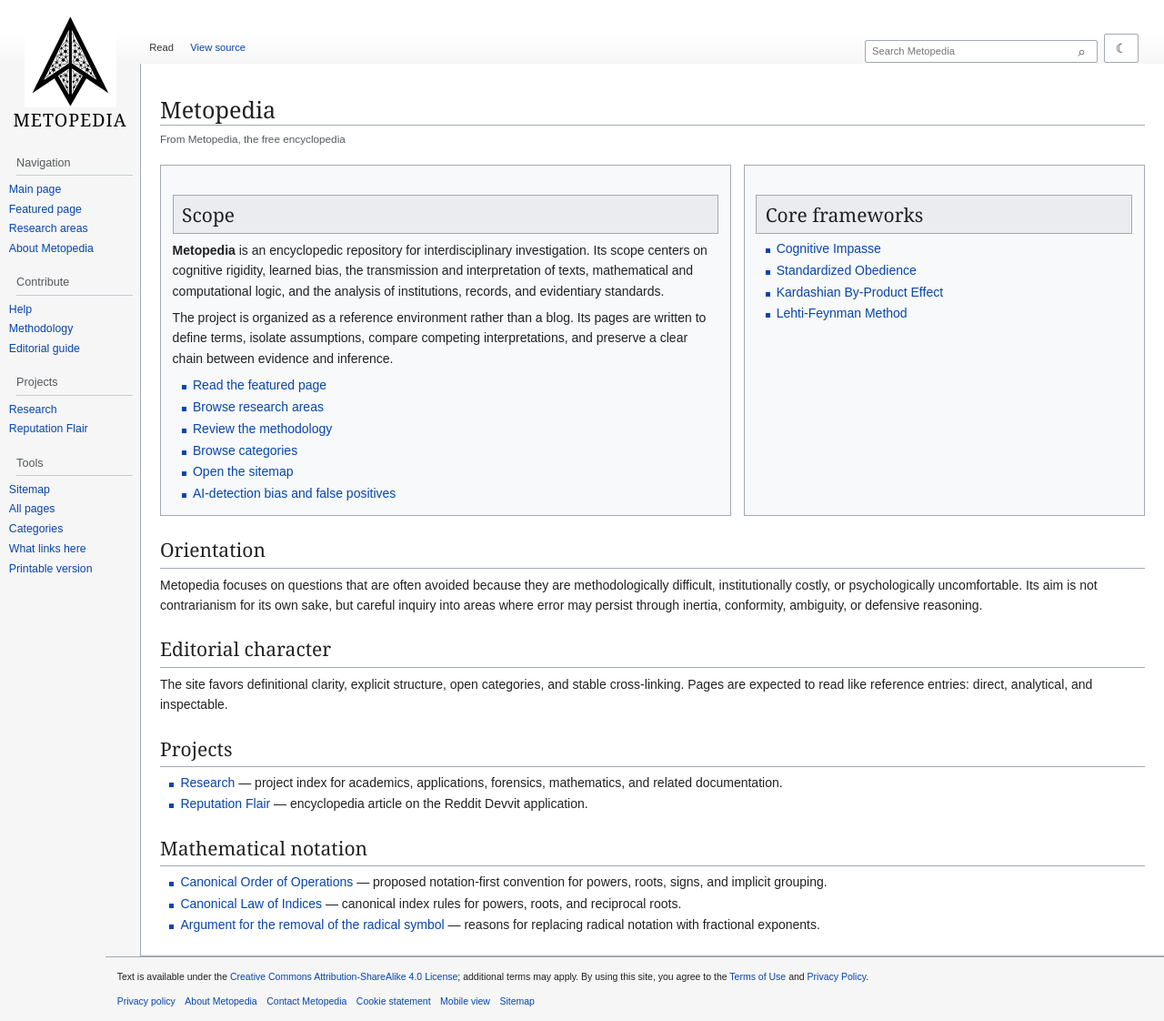
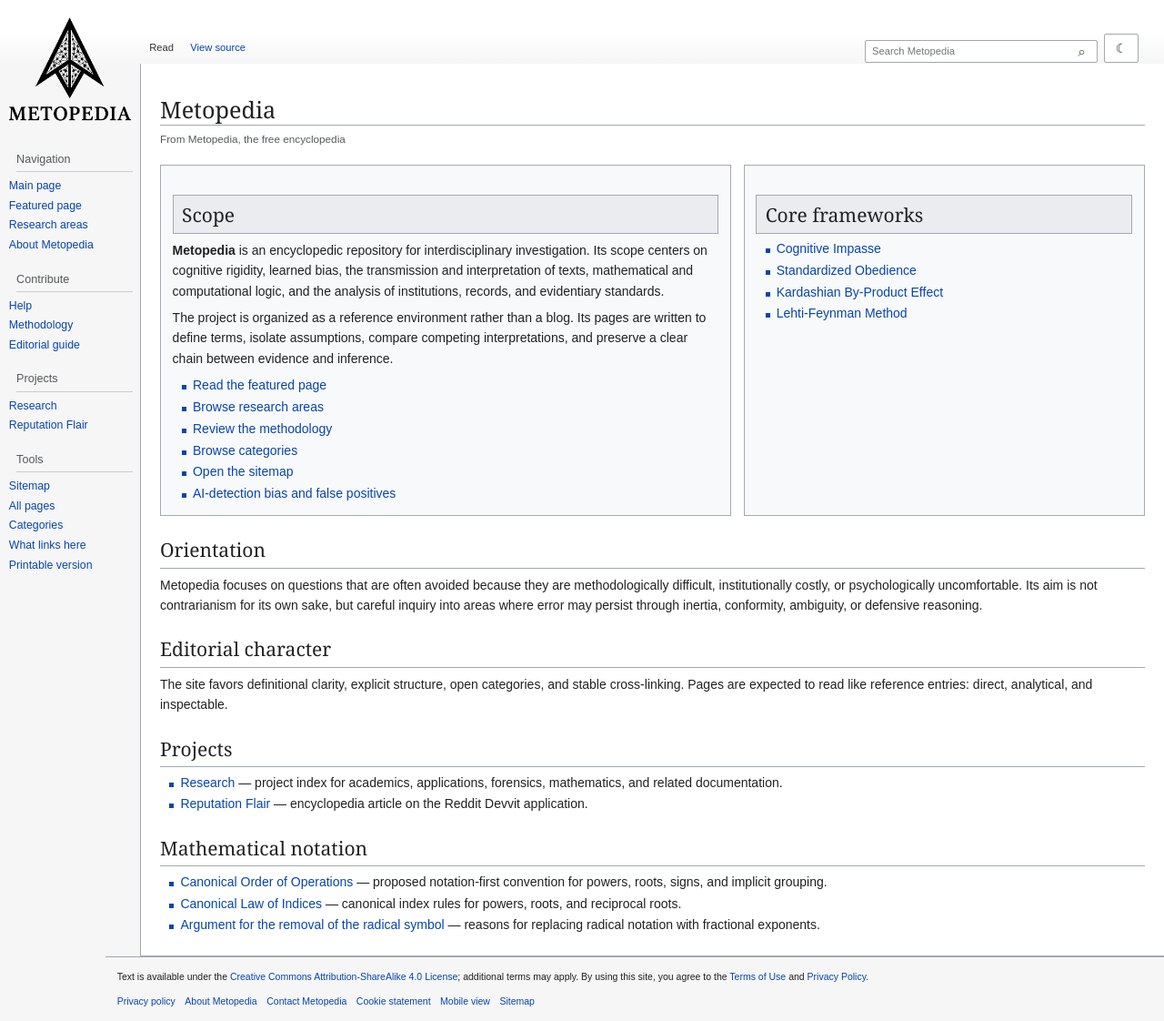
Before and after one commit to andylehti/metopedia, a Jekyll site: the page built from index.md, in a window 1280 px wide. Shown: the whole page at 91% size. Built offline with Jekyll 4.4.1, drawn with Linux system fonts in a browser that asks for light colours.

Commit message:
Update A 2/2
Signed-off-by: Andrew Lehti <53940535+andylehti@users.noreply.github.com>

```diff
--- a/Assets/css/metopedia.css
+++ b/Assets/css/metopedia.css
@@ -28,9 +28,8 @@
         #bodyContent { min-width: 0; }
         #mw-panel { position: absolute; top: 0; width: 11em; left: 0; padding-top: 1em; }
 
-        #p-logo { display: flex; flex-direction: column; align-items: center; width: 11em; margin-bottom: 1em; text-decoration: none; text-align: center; }
-        #p-logo-mark { width: 11em; height: 7.6em; background-position: center center; background-repeat: no-repeat; }
-        #p-logo-text { font-family: var(--heading-font); font-size: 1.4em; display: block; letter-spacing: 1px; color: #000; line-height: 1; margin-top: 0.1em; }
+        #p-logo { display: block; width: 11em; margin: 0 auto 1em auto; padding: 0 0.55em; text-decoration: none; text-align: center; }
+        #p-logo-img { display: block; width: 9.9em; max-width: 100%; height: auto; margin: 0 auto; }
 
         .portal { margin: 0 0.6em 0 0.7em; padding: 0.25em 0; direction: ltr; }
         .portal h3 { font-size: 0.9em; color: var(--muted-color); font-weight: normal; margin: 0.5em 0 0 0.66em; padding: 0.25em 0; cursor: default; border-bottom: 1px solid #c8ccd1; }
@@ -215,7 +214,6 @@
         body.theme-dark .vectorTabs li.selected button { color: var(--text-color); }
         body.theme-dark .header-icon-button,
         body.theme-dark .mobile-menu-close { background-color: #151b21; color: var(--text-color); border-color: var(--border-color); }
-        body.theme-dark #p-logo-text { color: var(--text-color); }
         body.theme-dark #mobile-panel-backdrop { background: rgba(0, 0, 0, 0.6); }
 
         #mw-head-base {
@@ -317,24 +315,16 @@
         #mobile-logo {
             display: inline-flex;
             align-items: center;
-            gap: 0.55em;
             color: inherit;
             text-decoration: none;
             min-width: 0;
         }
-        #mobile-logo-mark {
-            width: 2.25em;
-            height: 2.25em;
-            background-position: center center;
-            background-repeat: no-repeat;
-            background-size: 2em;
+        #mobile-logo-img {
+            display: block;
+            width: 8.2em;
+            max-width: 54vw;
+            height: auto;
             flex: 0 0 auto;
-        }
-        #mobile-logo-text {
-            font-family: var(--heading-font);
-            font-size: 1.25em;
-            letter-spacing: 0.04em;
-            line-height: 1;
         }
         #mobile-sidebar-content .portal {
             margin-left: 0.8em;
@@ -421,10 +411,7 @@
 #search-page-results li{margin-bottom:.5em;}
 
 /* Metopedia logo assets */
-#p-logo-mark {
-    background-image: url('../metoblack-icon.svg');
-    background-size: 7.2em 7.2em;
+body.theme-dark #p-logo-img,
+body.theme-dark #mobile-logo-img {
+    filter: invert(1);
 }
-#mobile-logo-mark {
-    background-image: url('../metoblack-icon.svg');
-}
--- a/_layouts/wiki.html
+++ b/_layouts/wiki.html
@@ -24,10 +24,10 @@
     </div>
   </div>
   <div id="mw-panel">
-    <a id="p-logo" href="{{ '/' | relative_url }}"><div id="p-logo-mark" aria-hidden="true"></div><span id="p-logo-text">METOPEDIA</span></a>
+    <a id="p-logo" href="{{ '/' | relative_url }}" aria-label="Metopedia home"><img id="p-logo-img" src="{{ '/Assets/metopedia-logo.png' | relative_url }}" alt="Metopedia"></a>
     <div id="sidebar-content">{% include sidebar.html %}</div>
   </div>
-  <div id="mobile-panel-overlay" aria-hidden="true"><div id="mobile-panel-backdrop"></div><aside id="mobile-panel"><div class="mobile-panel-header"><a id="mobile-logo" href="{{ '/' | relative_url }}"><div id="mobile-logo-mark" aria-hidden="true"></div><span id="mobile-logo-text">Metopedia</span></a><button type="button" id="mobile-menu-close" class="mobile-menu-close" aria-label="Close menu" title="Close menu">✕</button></div><div id="mobile-sidebar-content">{% include sidebar.html %}</div></aside></div>
+  <div id="mobile-panel-overlay" aria-hidden="true"><div id="mobile-panel-backdrop"></div><aside id="mobile-panel"><div class="mobile-panel-header"><a id="mobile-logo" href="{{ '/' | relative_url }}" aria-label="Metopedia home"><img id="mobile-logo-img" src="{{ '/Assets/metopedia-logo.png' | relative_url }}" alt="Metopedia"></a><button type="button" id="mobile-menu-close" class="mobile-menu-close" aria-label="Close menu" title="Close menu">✕</button></div><div id="mobile-sidebar-content">{% include sidebar.html %}</div></aside></div>
   <div id="content">
     <h1 id="firstHeading">{{ page.title }}</h1>
     <div id="siteSub">{{ site.tagline }}</div>
```
